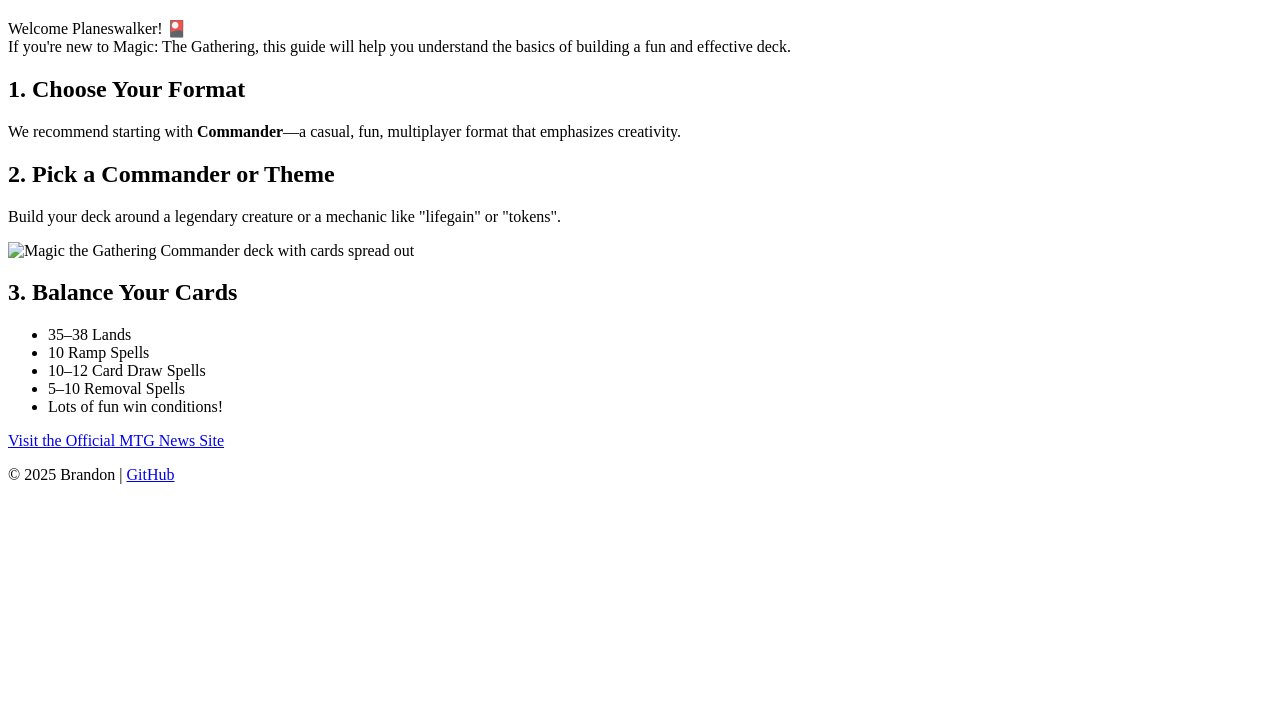
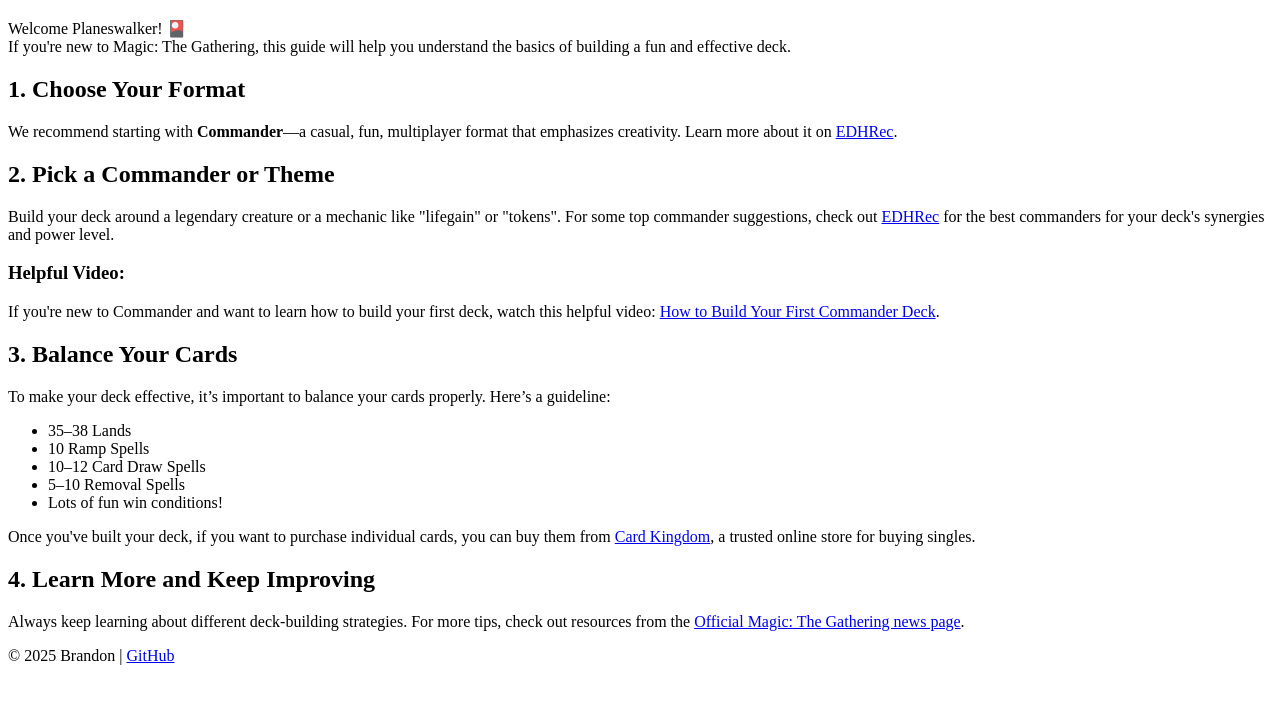
Before and after one commit to bngeth/bngeth.github.io, a plain HTML site: page index.html in a window 1280 px wide. Shown: the part 61-764 px from the top of the page. Drawn offline with Linux system fonts and the light colour scheme.

Commit message:
Update index.html

```diff
--- a/index.html
+++ b/index.html
@@ -22,14 +22,16 @@
         If you're new to Magic: The Gathering, this guide will help you understand the basics of building a fun and effective deck.</p>
 
         <h2>1. Choose Your Format</h2>
-        <p>We recommend starting with <strong>Commander</strong>—a casual, fun, multiplayer format that emphasizes creativity.</p>
+        <p>We recommend starting with <strong>Commander</strong>—a casual, fun, multiplayer format that emphasizes creativity. Learn more about it on <a href="https://edhrec.com/" title="EDHRec - Commander Deck Building and Synergies">EDHRec</a>.</p>
 
         <h2>2. Pick a Commander or Theme</h2>
-        <p>Build your deck around a legendary creature or a mechanic like "lifegain" or "tokens".</p>
+        <p>Build your deck around a legendary creature or a mechanic like "lifegain" or "tokens". For some top commander suggestions, check out <a href="https://edhrec.com/" title="EDHRec - Popular Commander Choices">EDHRec</a> for the best commanders for your deck's synergies and power level.</p>
 
-        <img src="images/commander-deck.jpg" alt="Magic the Gathering Commander deck with cards spread out" title="A well-built MTG Commander deck">
+        <h3>Helpful Video:</h3>
+        <p>If you're new to Commander and want to learn how to build your first deck, watch this helpful video: <a href="https://www.youtube.com/watch?v=1jO2fmsef0g" title="How to Build Your First Commander Deck - YouTube">How to Build Your First Commander Deck</a>.</p>
 
         <h2>3. Balance Your Cards</h2>
+        <p>To make your deck effective, it’s important to balance your cards properly. Here’s a guideline:</p>
         <ul>
             <li>35–38 Lands</li>
             <li>10 Ramp Spells</li>
@@ -38,7 +40,10 @@
             <li>Lots of fun win conditions!</li>
         </ul>
 
-        <a href="https://magic.wizards.com/en/news" title="Official Magic: The Gathering news page">Visit the Official MTG News Site</a>
+        <p>Once you've built your deck, if you want to purchase individual cards, you can buy them from <a href="https://www.cardkingdom.com/?gad_source=1&gad_campaignid=1703320742&gbraid=0AAAAAD_h0Jkg6KKvqxUOkjjxVU0_e3tdu&gclid=Cj0KCQjw8vvABhCcARIsAOCfwwoiTKlfToQVOw6l9gjgmWjAUlZnMsYbewb3Ac30fUeZ1NnMLm44xxEaAiRlEALw_wcB" title="Card Kingdom - Buy Magic the Gathering Singles">Card Kingdom</a>, a trusted online store for buying singles.</p>
+
+        <h2>4. Learn More and Keep Improving</h2>
+        <p>Always keep learning about different deck-building strategies. For more tips, check out resources from the <a href="https://magic.wizards.com/en/news" title="Official Magic: The Gathering news page">Official Magic: The Gathering news page</a>.</p>
     </main>
 
     <footer>
```
